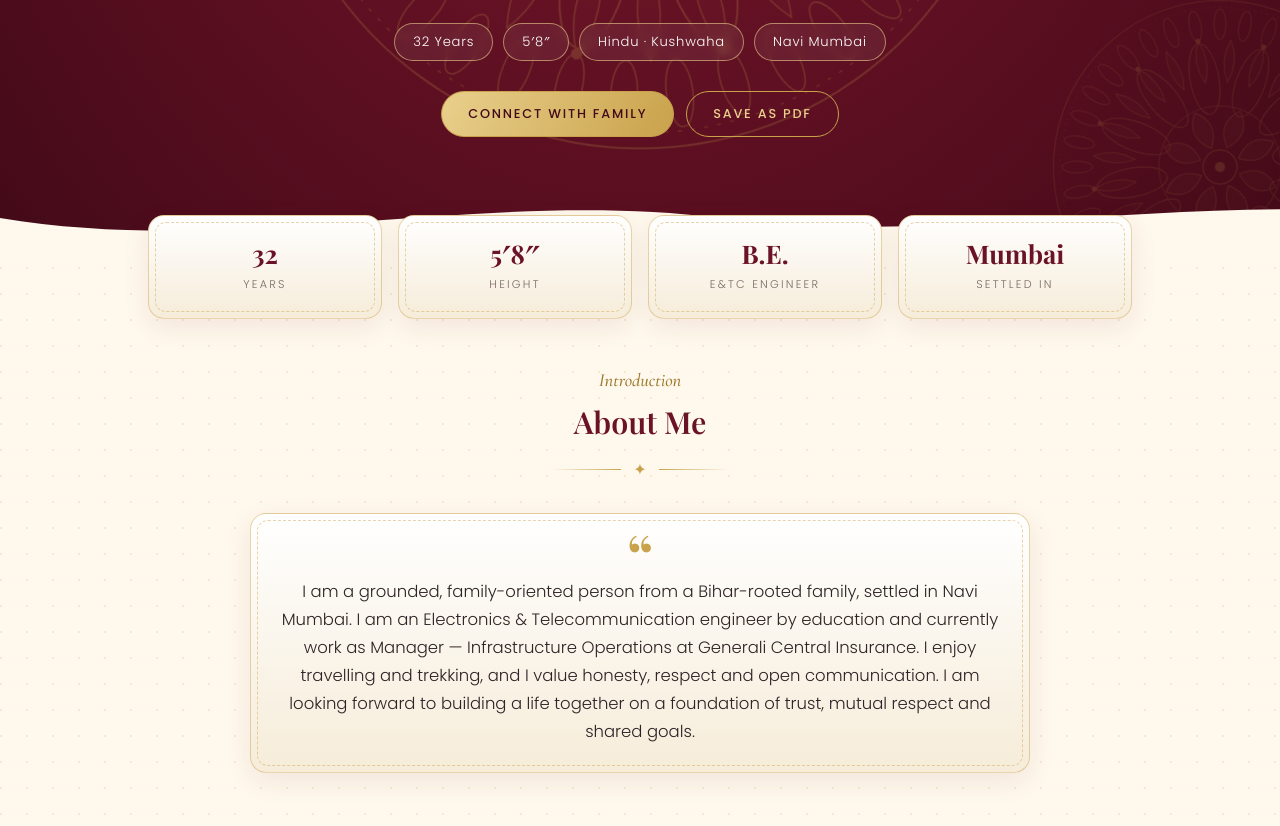
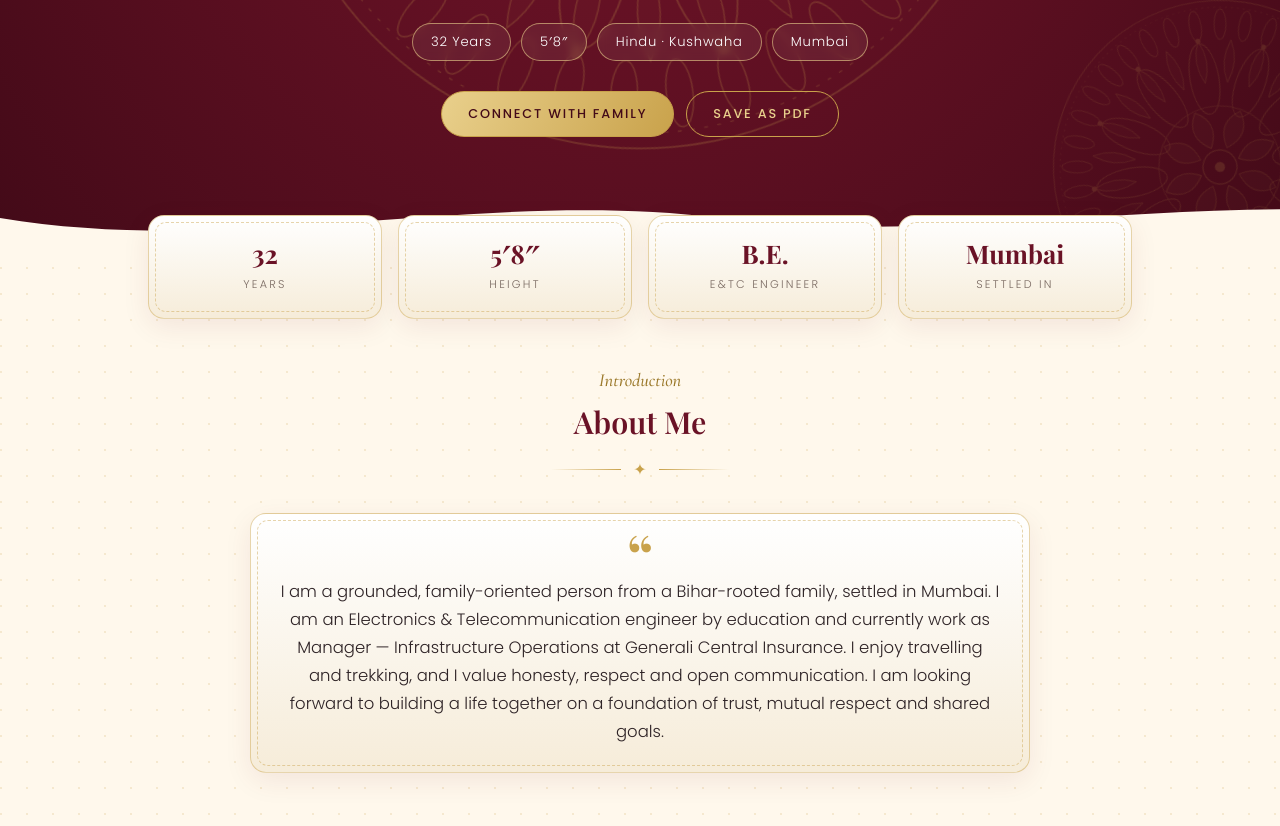
Before and after one commit to NITINSINGH0794/Nitin-Profile, a plain HTML site: page index.html in a window 1280 px wide. Shown: the part 695-1521 px from the top of the page. Drawn offline with nearby package versions, Linux system fonts and the light colour scheme.

Commit message:
Update location from Navi Mumbai to Mumbai

```diff
--- a/index.html
+++ b/index.html
@@ -200,7 +200,7 @@ footer{margin-top:34px;font-size:.78rem;color:rgba(255,255,255,.65)}
   <div class="role">Manager — Infrastructure Operations, Generali Central</div>
 
   <div class="chips">
-    <span class="chip">32 Years</span><span class="chip">5′8″</span><span class="chip">Hindu · Kushwaha</span><span class="chip">Navi Mumbai</span>
+    <span class="chip">32 Years</span><span class="chip">5′8″</span><span class="chip">Hindu · Kushwaha</span><span class="chip">Mumbai</span>
   </div>
   <div class="hero-btns">
     <a class="btn fill" href="#contact">Connect with Family</a>
@@ -222,7 +222,7 @@ footer{margin-top:34px;font-size:.78rem;color:rgba(255,255,255,.65)}
     <div class="sec-title"><small>Introduction</small><h2>About Me</h2><div class="orn">✦</div></div>
     <div class="card about">
       <span class="qm">“</span>
-      <p>I am a grounded, family-oriented person from a Bihar-rooted family, settled in Navi Mumbai. I am an Electronics &amp; Telecommunication engineer by education and currently work as Manager — Infrastructure Operations at Generali Central Insurance. I enjoy travelling and trekking, and I value honesty, respect and open communication. I am looking forward to building a life together on a foundation of trust, mutual respect and shared goals.</p>
+      <p>I am a grounded, family-oriented person from a Bihar-rooted family, settled in Mumbai. I am an Electronics &amp; Telecommunication engineer by education and currently work as Manager — Infrastructure Operations at Generali Central Insurance. I enjoy travelling and trekking, and I value honesty, respect and open communication. I am looking forward to building a life together on a foundation of trust, mutual respect and shared goals.</p>
     </div>
   </section>
 
@@ -295,7 +295,7 @@ footer{margin-top:34px;font-size:.78rem;color:rgba(255,255,255,.65)}
       <div class="card person"><div class="av">DS</div><small>Mother</small><b>Mrs. Dewanti Gulabchand Singh</b><span>Housewife</span></div>
       <div class="card person"><div class="av">JS</div><small>Elder Brother</small><b>Mr. Jeetukumar Gulabchand Singh</b><span>35 yrs · Married · Galaxy Surfactants</span></div>
     </div>
-    <p class="origin">Family origin: <b>Dehri on Sone, Bihar</b> &nbsp;·&nbsp; Current residence: <b>Navi Mumbai, Maharashtra</b></p>
+    <p class="origin">Family origin: <b>Dehri on Sone, Bihar</b> &nbsp;·&nbsp; Current residence: <b> Mumbai, Maharashtra</b></p>
   </section>
 
   <section id="expect" class="rv">
```
